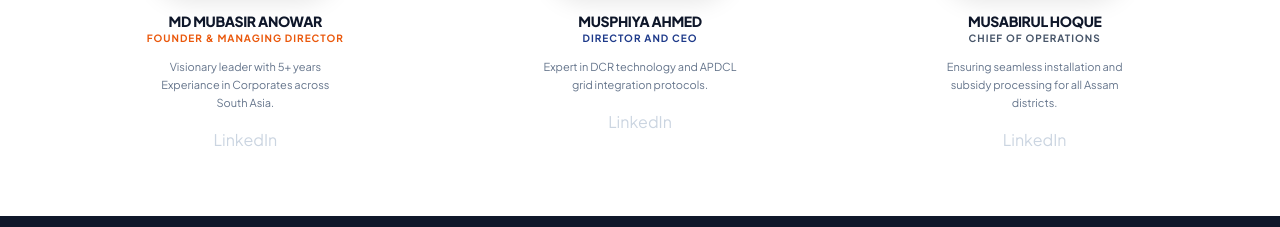
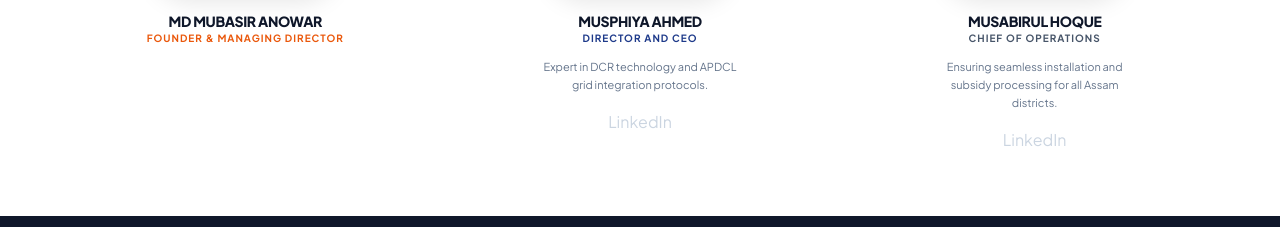
Before and after one commit to orangdigital/pm-surya-ghar-solar, a plain HTML site: page index.html in a window 1280 px wide. Shown: the part 4226-4453 px from the top of the page. Drawn offline with nearby package versions, Linux system fonts and the light colour scheme.

Commit message:
Update index.html

```diff
--- a/index.html
+++ b/index.html
@@ -539,10 +539,6 @@
                 </div>
                 <h4 class="font-black text-slate-900 text-sm uppercase tracking-tight">MD MUBASIR ANOWAR</h4>
                 <p class="text-[10px] font-bold text-orange-600 uppercase tracking-widest mb-3">Founder & Managing Director</p>
-                <p class="text-[11px] text-slate-500 leading-relaxed max-w-[200px] mx-auto">Visionary leader with 5+ years Experiance in Corporates across South Asia.</p>
-                <div class="mt-4 flex justify-center gap-3">
-                    <a href="#" class="text-slate-300 hover:text-blue-900 transition-colors">LinkedIn</a>
-                </div>
             </div>
 
             <!-- Leader 2: Technical Head -->
```
